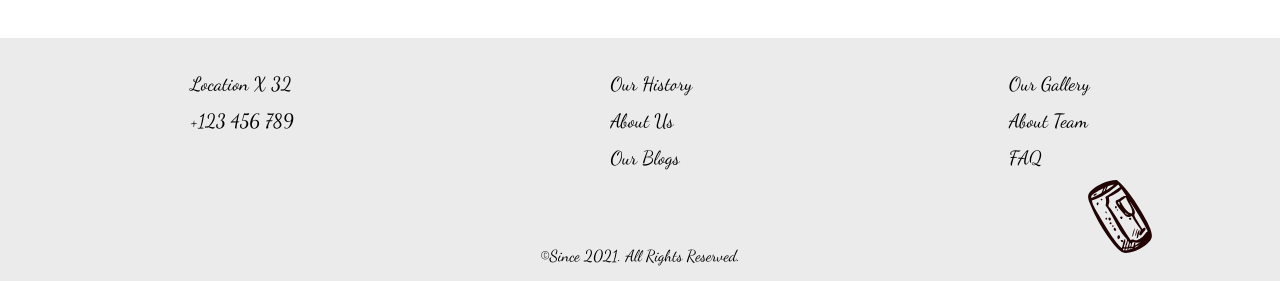
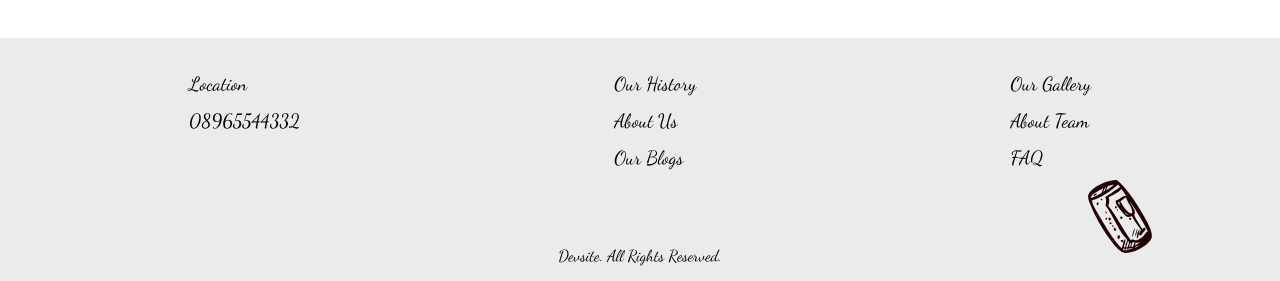
Before and after one commit to naufalganteng1/wine-landingpage, a plain HTML site: page index.html in a window 1280 px wide. Shown: the part 4060-4341 px from the top of the page. Drawn offline with Linux system fonts and the light colour scheme.

Commit message:
Update index.html

```diff
--- a/index.html
+++ b/index.html
@@ -380,8 +380,8 @@
       <div class="content">
         <div class="info">
           <ul>
-            <li>Location X 32</li>
-            <li>+123 456 789</li>
+            <li>Location</li>
+            <li>08965544332</li>
           </ul>
         </div>
         <div class="about">
@@ -399,7 +399,7 @@
           </ul>
         </div>
       </div>
-      <div class="copyright">©Since 2021. All Rights Reserved.</div>
+      <div class="copyright">Devsite. All Rights Reserved.</div>
       <div class="footer-img">
         <img src="./icons/FooterSvg.svg" />
       </div>
```
